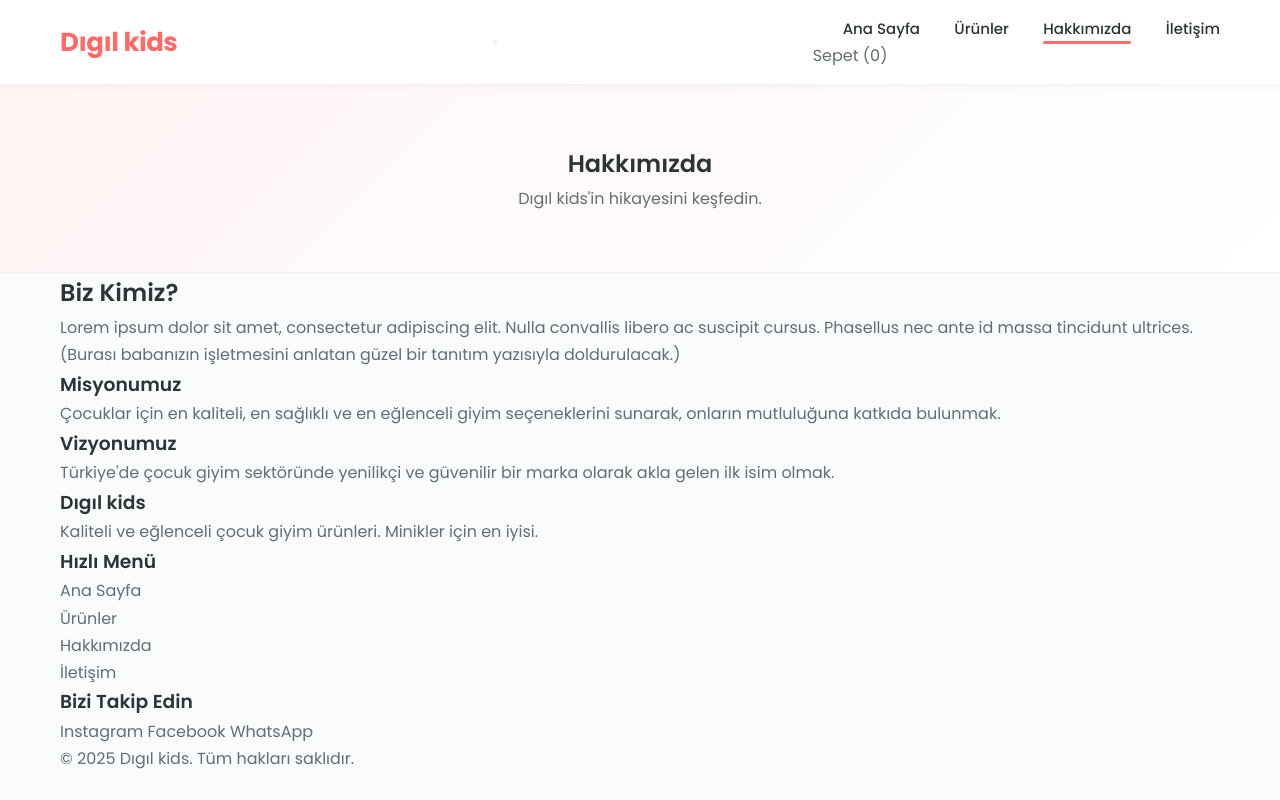
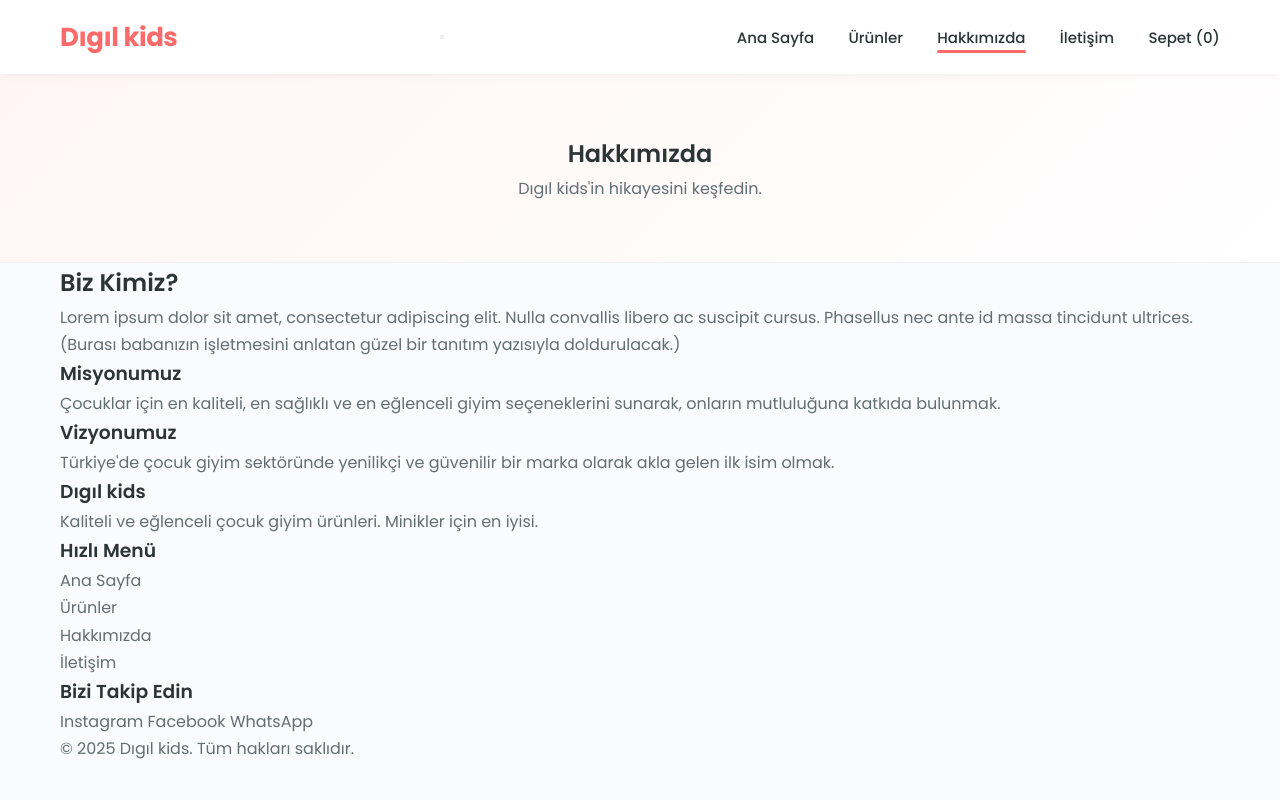
Before and after one commit to mustafacebi/Web_Project, a plain HTML site: page Deneme2YZ/hakkimizda.html in a window 1280 px wide. Drawn offline with Linux system fonts and the light colour scheme.

Commit message:
sepet butonu düzeltildi

```diff
--- a/Deneme2YZ/hakkimizda.html
+++ b/Deneme2YZ/hakkimizda.html
@@ -28,12 +28,9 @@
                         <li><a href="urunler.html">Ürünler</a></li>
                         <li><a href="hakkimizda.html" class="active">Hakkımızda</a></li>
                         <li><a href="iletisim.html">İletişim</a></li>
+                        <li><a href="sepet.html">Sepet (<span id="cart-count">0</span>)</a></li>
                     </ul>
                 </nav>
-
-                <div class="header-icons">
-                    <a href="sepet.html">Sepet (<span id="cart-count">0</span>)</a>
-                </div>
             </div> </div>
     </header>
 
```
Also changed, not shown: Deneme2YZ/iletisim.html (+1 -4 lines), Deneme2YZ/index.html (+1 -4 lines), Deneme2YZ/urun-detay.html (+1 -4 lines), Deneme2YZ/urunler.html (+1 -4 lines).
